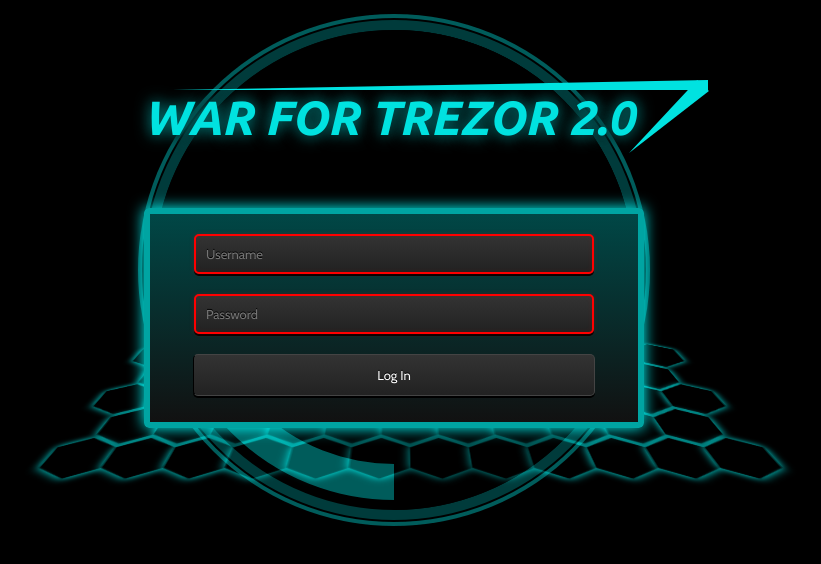
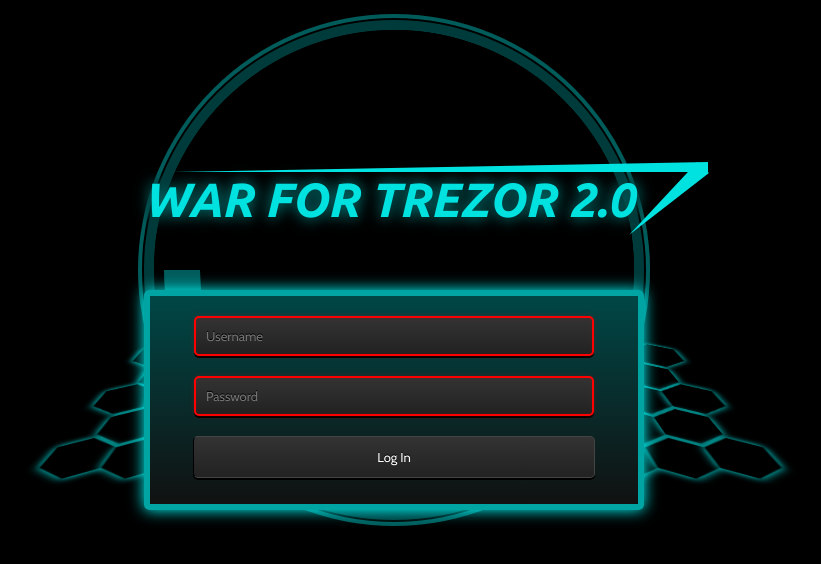
Before and after one commit to Spidyhog/bootstrap, a plain HTML site: page index.html in a window 1280 px wide. Shown: the top 564 px of the page, without its empty margins (246-1067 px from the left). Drawn offline with nearby package versions, Linux system fonts and the light colour scheme.

Commit message:
Update index.html

```diff
--- a/index.html
+++ b/index.html
@@ -5,7 +5,7 @@
             <link rel="stylesheet" href="css/main.css">
             <meta name="viewport" content="width=device-width, initial-scale=0.8">
     </head>
-<body>
+<body style="margin-top: 90px;">
 
 <div id="logo">
   <h1><i> WAR FOR TREZOR 2.0</i></h1>
```
